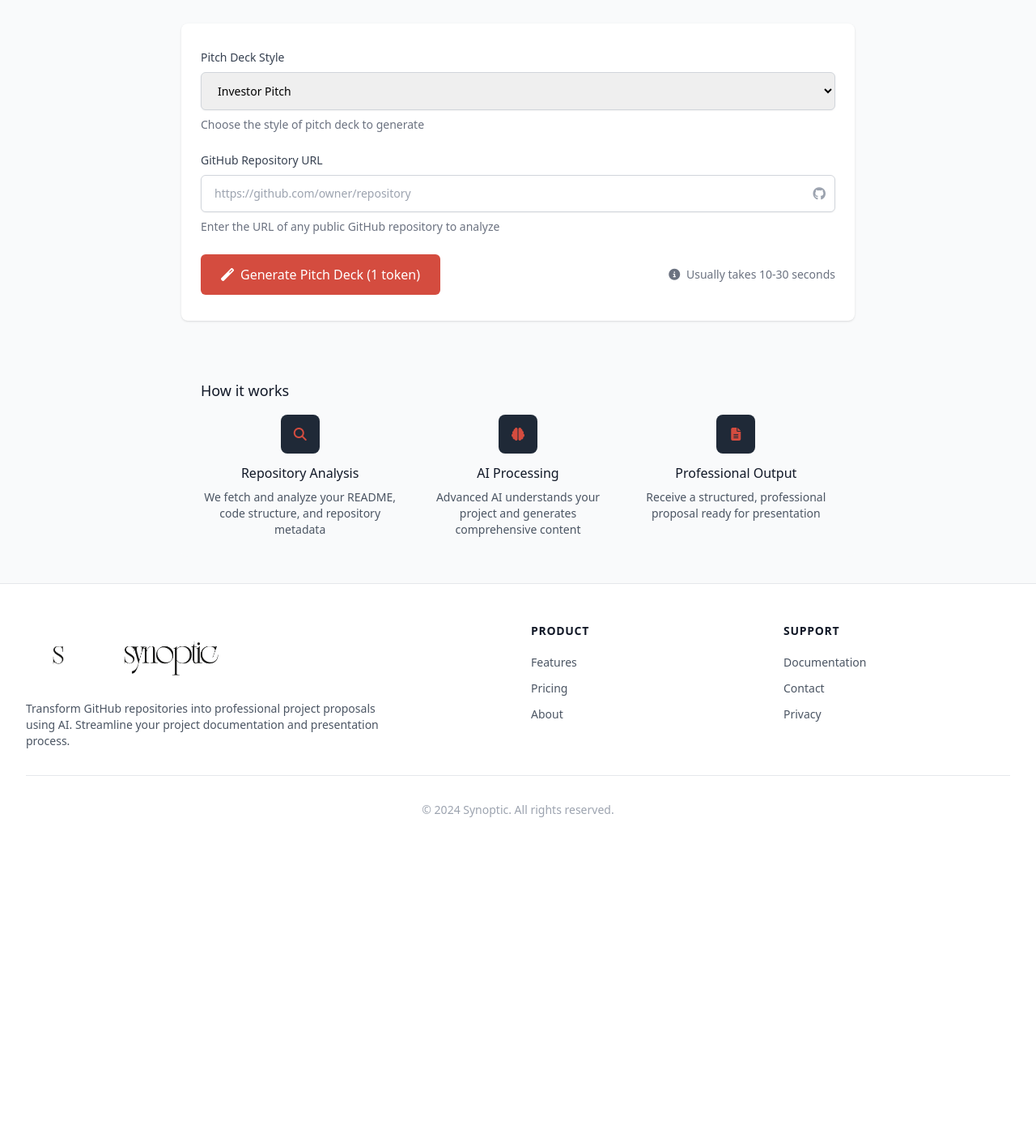
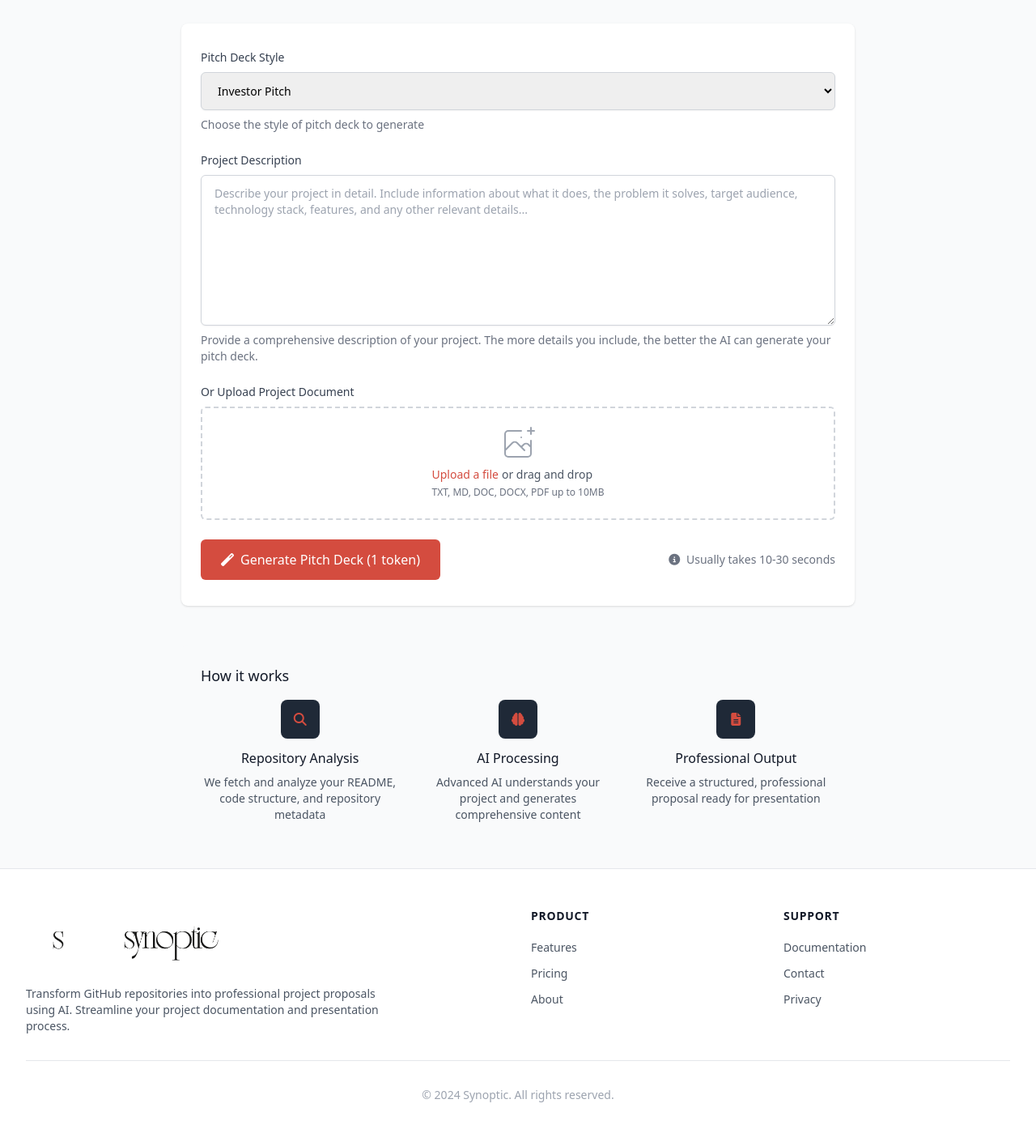
Before and after one commit to ctoriola/synoptic-webapp, a Flask app: page /dashboard/generator in a window 1280 px wide. Shown: the part 188-1598 px from the top of the page at 81% size. Before the commit the page ends 1197 px from the top, so only its background shows below. Run offline with Flask 3, Linux system fonts and the light colour scheme; the visitor is signed in with stand-in values (Sample User, id 1); some libraries are stand-ins or nearby versions.

Commit message:
project desc instead of urls

```diff
--- a/templates/dashboard/generator.html
+++ b/templates/dashboard/generator.html
@@ -61,24 +61,41 @@
                 </div>
 
                 <div>
-                    <label for="repoUrl" class="block text-sm font-medium text-gray-700 mb-2">
-                        GitHub Repository URL
+                    <label for="projectDescription" class="block text-sm font-medium text-gray-700 mb-2">
+                        Project Description
                     </label>
-                    <div class="relative">
-                        <input id="repoUrl"
-                               name="repoUrl"
-                               type="url"
-                               placeholder="https://github.com/owner/repository"
-                               {% if prefilled_repo_url %}value="{{ prefilled_repo_url }}"{% endif %}
-                               required
-                               class="block w-full px-4 py-3 border border-gray-300 rounded-md shadow-sm placeholder-gray-400 focus:outline-none focus:ring-primary-500 focus:border-primary-500 sm:text-sm">
-                        <div class="absolute inset-y-0 right-0 pr-3 flex items-center">
-                            <i class="fab fa-github text-gray-400"></i>
+                    <textarea id="projectDescription"
+                              name="projectDescription"
+                              rows="8"
+                              placeholder="Describe your project in detail. Include information about what it does, the problem it solves, target audience, technology stack, features, and any other relevant details..."
+                              required
+                              class="block w-full px-4 py-3 border border-gray-300 rounded-md shadow-sm placeholder-gray-400 focus:outline-none focus:ring-primary-500 focus:border-primary-500 sm:text-sm resize-vertical"></textarea>
+                    <p class="mt-2 text-sm text-gray-500">
+                        Provide a comprehensive description of your project. The more details you include, the better the AI can generate your pitch deck.
+                    </p>
+                </div>
+
+                <div>
+                    <label class="block text-sm font-medium text-gray-700 mb-2">
+                        Or Upload Project Document
+                    </label>
+                    <div class="mt-1 flex justify-center px-6 pt-5 pb-6 border-2 border-gray-300 border-dashed rounded-md hover:border-primary-400 transition-colors">
+                        <div class="space-y-1 text-center">
+                            <svg class="mx-auto h-12 w-12 text-gray-400" stroke="currentColor" fill="none" viewBox="0 0 48 48" aria-hidden="true">
+                                <path d="M28 8H12a4 4 0 00-4 4v20m32-12v8m0 0v8a4 4 0 01-4 4H12a4 4 0 01-4-4v-4m32-4l-3.172-3.172a4 4 0 00-5.656 0L28 28M8 32l9.172-9.172a4 4 0 015.656 0L28 28m0 0l4 4m4-24h8m-4-4v8m-12 4h.02" stroke-width="2" stroke-linecap="round" stroke-linejoin="round" />
+                            </svg>
+                            <div class="flex text-sm text-gray-600">
+                                <label for="projectFile" class="relative cursor-pointer bg-white rounded-md font-medium text-primary-600 hover:text-primary-500 focus-within:outline-none focus-within:ring-2 focus-within:ring-offset-2 focus-within:ring-primary-500">
+                                    <span>Upload a file</span>
+                                    <input id="projectFile" name="projectFile" type="file" accept=".txt,.md,.doc,.docx,.pdf" class="sr-only">
+                                </label>
+                                <p class="pl-1">or drag and drop</p>
+                            </div>
+                            <p class="text-xs text-gray-500">
+                                TXT, MD, DOC, DOCX, PDF up to 10MB
+                            </p>
                         </div>
                     </div>
-                    <p class="mt-2 text-sm text-gray-500">
-                        Enter the URL of any public GitHub repository to analyze
-                    </p>
                 </div>
 
                 <div class="flex flex-col sm:flex-row sm:items-center sm:justify-between gap-4">
@@ -243,31 +260,21 @@ document.addEventListener('DOMContentLoaded', function() {
 
     function setLoading(loading) {
         submitBtn.disabled = loading;
-        const type = generationType.value;
-        const typeText = type === 'proposal' ? 'Proposal' : type === 'documentation' ? 'Documentation' : 'User Guide';
-        buttonText.textContent = loading ? 'Generating...' : `Generate ${typeText} (1 token)`;
+        buttonText.textContent = loading ? 'Generating...' : 'Generate Pitch Deck (1 token)';
     }
 
     function showContent(data, type) {
         let content = '';
-        let title = '';
-        let message = '';
+        let title = 'Pitch Deck';
+        let message = 'Pitch deck saved to your projects';
 
-        if (type === 'proposal') {
-            const proposal = data.project_proposal_json || {};
-            title = 'Project Proposal';
-            message = 'Proposal saved to your projects';
-            content = renderProposalContent(proposal);
-        } else if (type === 'documentation') {
-            const doc = data.documentation || {};
-            title = 'Technical Documentation';
-            message = 'Documentation saved to your projects';
-            content = `<div class="prose max-w-none">${doc.content ? doc.content.replace(/\n/g, '<br>') : 'No content available'}</div>`;
-        } else if (type === 'user-guide') {
-            const guide = data.user_guide || {};
-            title = 'User Guide';
-            message = 'User guide saved to your projects';
-            content = `<div class="prose max-w-none">${guide.content ? guide.content.replace(/\n/g, '<br>') : 'No content available'}</div>`;
+        // Handle pitch deck content
+        const pitchDeck = data.pitch_deck || {};
+        if (pitchDeck.content) {
+            // Convert markdown-style content to HTML
+            content = `<div class="prose max-w-none pitch-deck-content">${pitchDeck.content.replace(/\n/g, '<br>').replace(/\*\*(.*?)\*\*/g, '<strong>$1</strong>')}</div>`;
+        } else {
+            content = '<div class="prose max-w-none">No pitch deck content available</div>';
         }
 
         proposalTitle.textContent = title;
@@ -317,77 +324,37 @@ document.addEventListener('DOMContentLoaded', function() {
     form.addEventListener('submit', async function(e) {
         e.preventDefault();
 
-        const repoUrl = input.value.trim();
-        if (!repoUrl) {
-            showError('Please enter a GitHub repository URL');
+        // Get project description from textarea
+        const description = document.getElementById('projectDescription').value.trim();
+        const fileInput = document.getElementById('projectFile');
+        const file = fileInput.files[0];
+
+        if (!description && !file) {
+            showError('Please provide either a project description or upload a document');
             return;
         }
 
         const type = generationType.value;
         setLoading(true);
-        showStatus('Fetching repository information...');
+        showStatus('Processing your project information...');
 
         try {
             let endpoint = '/api/generate';
-            let body = { repo_url: repoUrl };
+            let formData = new FormData();
 
-            if (type === 'documentation') {
-                // For documentation, we need to create a project first, then generate docs
-                const projectResponse = await fetch('/api/generate', {
-                    method: 'POST',
-                    headers: { 'Content-Type': 'application/json' },
-                    body: JSON.stringify(body)
-                });
+            formData.append('generation_type', type);
 
-                if (!projectResponse.ok) {
-                    const errorData = await projectResponse.json();
-                    throw new Error(errorData.error || 'Failed to create project');
-                }
-
-                const projectData = await projectResponse.json();
-                showStatus('Generating documentation...');
-
-                const docResponse = await fetch(`/api/generate-documentation/${projectData.project_id}`);
-                const docData = await docResponse.json();
-
-                if (!docResponse.ok) {
-                    throw new Error(docData.error || 'Failed to generate documentation');
-                }
-
-                showContent({ ...projectData, ...docData }, type);
-                return;
-            } else if (type === 'user-guide') {
-                // For user guide, we need to create a project first, then generate guide
-                const projectResponse = await fetch('/api/generate', {
-                    method: 'POST',
-                    headers: { 'Content-Type': 'application/json' },
-                    body: JSON.stringify(body)
-                });
-
-                if (!projectResponse.ok) {
-                    const errorData = await projectResponse.json();
-                    throw new Error(errorData.error || 'Failed to create project');
-                }
-
-                const projectData = await projectResponse.json();
-                showStatus('Generating user guide...');
-
-                const guideResponse = await fetch(`/api/generate-user-guide/${projectData.project_id}`);
-                const guideData = await guideResponse.json();
-
-                if (!guideResponse.ok) {
-                    throw new Error(guideData.error || 'Failed to generate user guide');
-                }
-
-                showContent({ ...projectData, ...guideData }, type);
-                return;
+            if (file) {
+                formData.append('project_file', file);
+                showStatus('Processing uploaded document...');
+            } else {
+                formData.append('project_description', description);
+                showStatus('Processing project description...');
             }
 
-            // Default proposal generation
             const response = await fetch(endpoint, {
                 method: 'POST',
-                headers: { 'Content-Type': 'application/json' },
-                body: JSON.stringify(body)
+                body: formData
             });
 
             const data = await response.json();
```
Also changed, not shown: api.py (+63 -21 lines).
